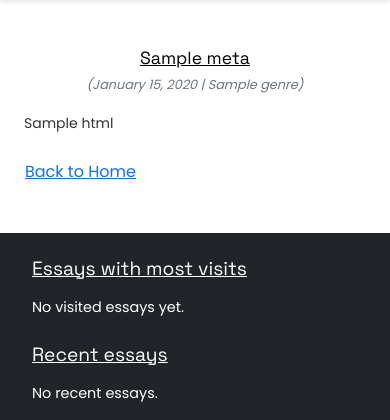
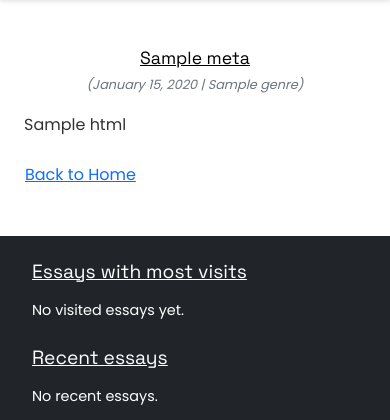
Before and after one commit to priyankaforu/priyankas-portfolio, a Flask app: template templates/post.html in a window 390 px wide. Shown: the part 153-573 px from the top of the page. Run offline with Flask 3, Linux system fonts and the light colour scheme; the template is opened without the code that fills it: most values are stand-ins (such as "Sample title", 1, 10 or a date in 2020).

Commit message:
Update post.html

```diff
--- a/templates/post.html
+++ b/templates/post.html
@@ -79,7 +79,7 @@
         }
 
          .post-content {
-          font-size: 14px;
+          font-size: 16px;
         }
 
         .post-content h1 { font-size: 1.8em; }
```
